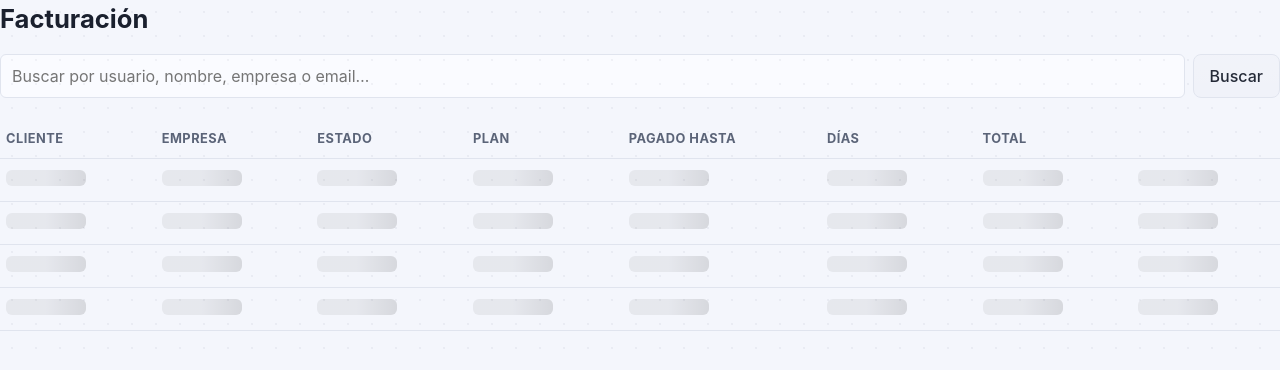
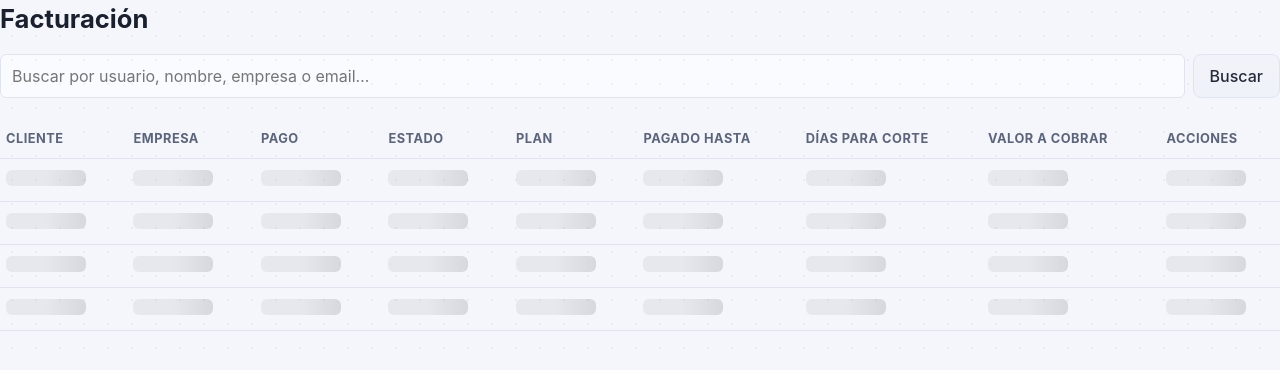
Before and after one commit to mtandazo35/monitor-maat-pro, a FastAPI app: template web/app/templates/billing.html in a window 1280 px wide. Shown: the top 370 px of the page. Run offline with FastAPI, Linux system fonts and the light colour scheme; the template is opened without the code that fills it, so the values that code supplies are empty; parts of the project's set-up code (start-up, migrations or seed data) failed here and were passed over; some libraries are stand-ins or nearby versions.

Commit message:
ui(billing): alinear botones + columna Pago + Valor a cobrar + Dias para corte
- Botones desalineados (espacio en blanco): el <td> tenia class='row'
  que aplicaba display:flex y rompia table-cell. Fix: <td> normal con
  div interno display:inline-flex. Mas vertical-align:middle en cada td.
- Nueva columna 'Pago': badge ✅ Pagado / ❌ Impago (binario simple,
  complementario al Estado que tiene mas detalle)
- 'Total cobrado' → 'Valor a cobrar': muestra plan.price (lo que SE DEBE
  cobrar este periodo) en vez de la suma historica
- 'Dias' → 'Dias para corte' (mas claro)
- Mismas mejoras en mobile cards

```diff
--- a/web/app/templates/billing.html
+++ b/web/app/templates/billing.html
@@ -53,13 +53,13 @@
     <table class="tbl">
       <thead>
         <tr>
-          <th>Cliente</th><th>Empresa</th><th>Estado</th><th>Plan</th>
-          <th>Pagado hasta</th><th>Días</th><th>Total</th><th></th>
+          <th>Cliente</th><th>Empresa</th><th>Pago</th><th>Estado</th><th>Plan</th>
+          <th>Pagado hasta</th><th>Días para corte</th><th>Valor a cobrar</th><th>Acciones</th>
         </tr>
       </thead>
       <tbody>
         <tr v-for="n in 4" :key="n">
-          <td v-for="c in 8" :key="c"><span class="sk-inline" style="min-width:5em"></span></td>
+          <td v-for="c in 9" :key="c"><span class="sk-inline" style="min-width:5em"></span></td>
         </tr>
       </tbody>
     </table>
@@ -72,40 +72,49 @@
           <tr>
             <th>Cliente</th>
             <th>Empresa</th>
+            <th>Pago</th>
             <th>Estado</th>
             <th>Plan asignado</th>
             <th>Pagado hasta</th>
-            <th>Días</th>
-            <th>Total cobrado</th>
-            <th></th>
+            <th>Días para corte</th>
+            <th>Valor a cobrar</th>
+            <th>Acciones</th>
           </tr>
         </thead>
         <tbody>
           <tr v-for="c in clients" :key="c.id">
-            <td>
+            <td style="vertical-align:middle">
               <a :href="'/billing/' + c.id"><strong v-text="c.username"></strong></a>
               <div v-if="fullName(c)" class="muted small" v-text="fullName(c)"></div>
             </td>
-            <td v-text="c.company_name || '—'"></td>
-            <td>
+            <td style="vertical-align:middle" v-text="c.company_name || '—'"></td>
+            <td style="vertical-align:middle">
+              <span class="role-pill" :class="c.is_paid ? 'role-admin' : 'role-system'"
+                    v-text="c.is_paid ? '✅ Pagado' : '❌ Impago'"></span>
+            </td>
+            <td style="vertical-align:middle">
               <span class="role-pill" :class="paymentBadgeClass(c)" v-text="paymentBadgeLabel(c)"></span>
             </td>
-            <td>
+            <td style="vertical-align:middle">
               <template v-if="c.assigned_plan">
                 <strong v-text="c.assigned_plan.name"></strong>
-                <div class="muted small" v-text="c.assigned_plan.price.toFixed(2) + ' ' + c.assigned_plan.currency + ' / ' + c.assigned_plan.days + 'd'"></div>
+                <div class="muted small" v-text="c.assigned_plan.days + ' días'"></div>
               </template>
               <span v-else class="muted small" style="color:#f59e0b">⚠ sin plan</span>
             </td>
-            <td v-text="c.paid_until || '—'"></td>
-            <td v-text="daysText(c)"></td>
-            <td>
-              <span v-if="totalText(c)" v-text="totalText(c)"></span>
+            <td style="vertical-align:middle" v-text="c.paid_until || '—'"></td>
+            <td style="vertical-align:middle" v-text="daysText(c)"></td>
+            <td style="vertical-align:middle">
+              <template v-if="c.assigned_plan">
+                <strong v-text="c.assigned_plan.price.toFixed(2) + ' ' + c.assigned_plan.currency"></strong>
+              </template>
               <span v-else class="muted">—</span>
             </td>
-            <td class="row" style="gap:6px;flex-wrap:nowrap">
-              <a class="btn small" :href="'/billing/' + c.id">Gestionar</a>
-              <button type="button" class="btn small primary" @click="openPaymentModal(c)">💵 Registrar pago</button>
+            <td style="vertical-align:middle">
+              <div style="display:inline-flex;gap:8px;flex-wrap:nowrap;align-items:center">
+                <a class="btn small" :href="'/billing/' + c.id">Gestionar</a>
+                <button type="button" class="btn small primary" @click="openPaymentModal(c)">💵 Registrar pago</button>
+              </div>
             </td>
           </tr>
         </tbody>
@@ -116,22 +125,32 @@
       <article v-for="c in clients" :key="c.id" class="user-card">
         <div class="user-card-head">
           <a :href="'/billing/' + c.id" class="user-name"><code v-text="c.username"></code></a>
-          <span class="role-pill" :class="paymentBadgeClass(c)" v-text="paymentBadgeLabel(c)"></span>
+          <span class="role-pill" :class="c.is_paid ? 'role-admin' : 'role-system'"
+                v-text="c.is_paid ? '✅ Pagado' : '❌ Impago'"></span>
         </div>
         <dl class="user-card-grid">
           <dt>Empresa</dt><dd v-text="c.company_name || '—'"></dd>
+          <dt>Estado</dt>
+          <dd><span class="role-pill" :class="paymentBadgeClass(c)" v-text="paymentBadgeLabel(c)"></span></dd>
           <dt>Plan</dt>
           <dd>
             <template v-if="c.assigned_plan">
               <strong v-text="c.assigned_plan.name"></strong>
-              <div class="muted small" v-text="c.assigned_plan.price.toFixed(2) + ' ' + c.assigned_plan.currency + ' / ' + c.assigned_plan.days + 'd'"></div>
+              <div class="muted small" v-text="c.assigned_plan.days + ' días'"></div>
             </template>
             <span v-else class="muted" style="color:#f59e0b">⚠ sin plan asignado</span>
           </dd>
+          <dt>Valor a cobrar</dt>
+          <dd>
+            <template v-if="c.assigned_plan">
+              <strong v-text="c.assigned_plan.price.toFixed(2) + ' ' + c.assigned_plan.currency"></strong>
+            </template>
+            <span v-else class="muted">—</span>
+          </dd>
           <dt>Pagado hasta</dt><dd v-text="c.paid_until || '—'"></dd>
-          <dt>Días</dt><dd v-text="daysText(c)"></dd>
+          <dt>Días para corte</dt><dd v-text="daysText(c)"></dd>
         </dl>
-        <div class="row">
+        <div class="row" style="gap:10px;margin-top:10px">
           <a class="btn primary" :href="'/billing/' + c.id">Gestionar</a>
           <button type="button" class="btn primary" @click="openPaymentModal(c)">💵 Registrar pago</button>
         </div>
```
